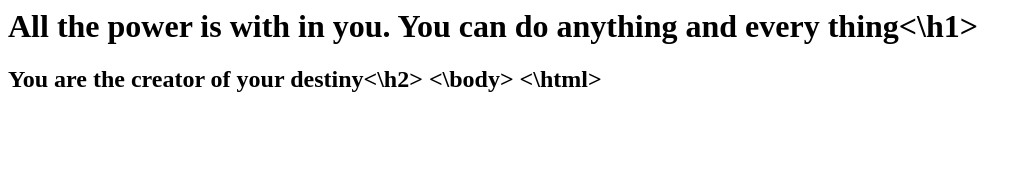
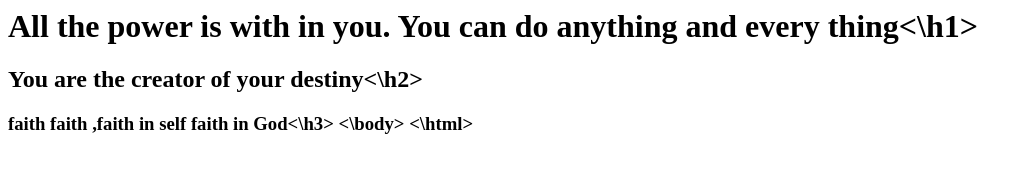
Before and after one commit to ouobarro/firstgitrepo, a plain HTML site: page index.html in a window 1280 px wide. Shown: the whole page, without its empty margins (0-1031 px from the left). Drawn offline with Linux system fonts and the light colour scheme.

Commit message:
added 3rd quote

```diff
--- a/index.html
+++ b/index.html
@@ -3,6 +3,7 @@
 		<h1>All the power is with in you. You can do anything and every thing<\h1>
 
 		<h2>You are the creator of your destiny<\h2>
+                <h3>faith faith ,faith in self faith in God<\h3>
 	<\body>
 
 <\html>
```
